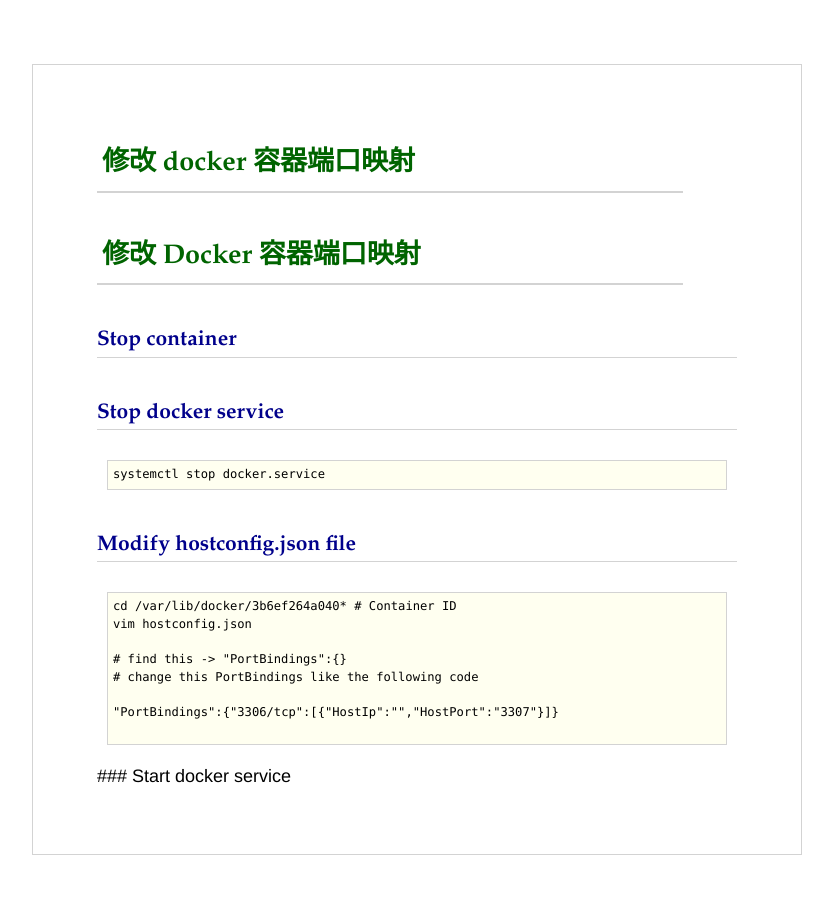
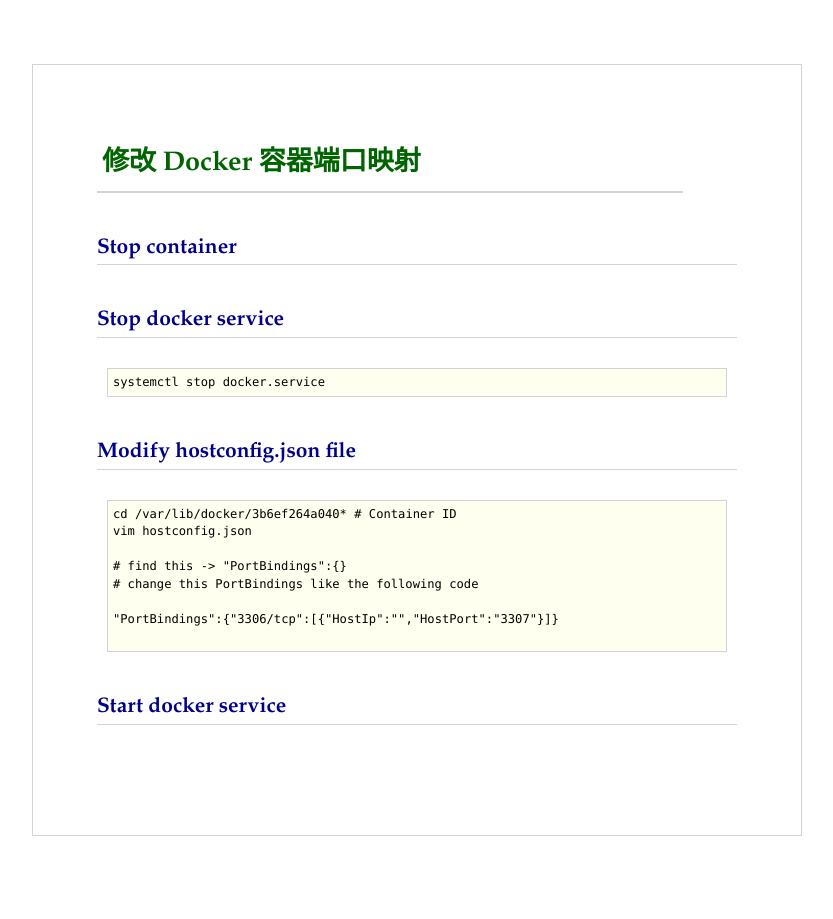
Before and after one commit to siqingmu/siqingmu.github.io, a Jekyll site: the page built from _posts/2021-02-21-修改 Docker 容器端口映射.md, in a window 1280 px wide. Shown: the whole page, without its empty margins (224-1057 px from the left). Built offline with Jekyll 4.4.1, drawn with Linux system fonts in a browser that asks for light colours; our own code applies the rules of GitHub Pages for plain Markdown files; part of the change alters nothing that is shown.

````diff
--- a/_posts/2021-02-21-修改 Docker 容器端口映射.md
+++ b/_posts/2021-02-21-修改 Docker 容器端口映射.md
@@ -1,4 +1,7 @@
-## 修改 Docker 容器端口映射
+---
+layout: default
+title: 修改 Docker 容器端口映射
+---
 
 ### Stop container
 
@@ -10,7 +13,7 @@ systemctl stop docker.service
 
 ### Modify hostconfig.json file
 
-``` bash
+```bash
 cd /var/lib/docker/3b6ef264a040* # Container ID
 vim hostconfig.json
 
@@ -21,4 +24,4 @@ vim hostconfig.json
 
 ```
 
- ### Start docker service
+### Start docker service
````
